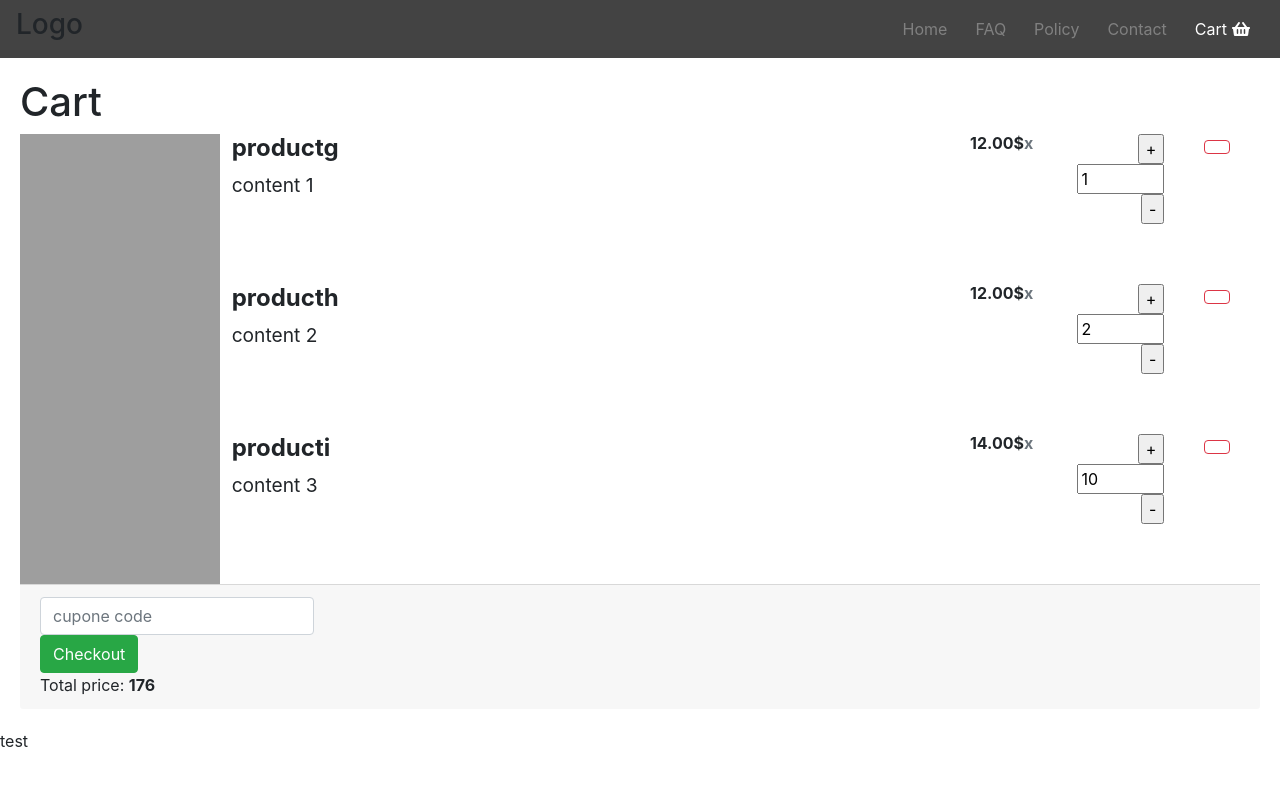
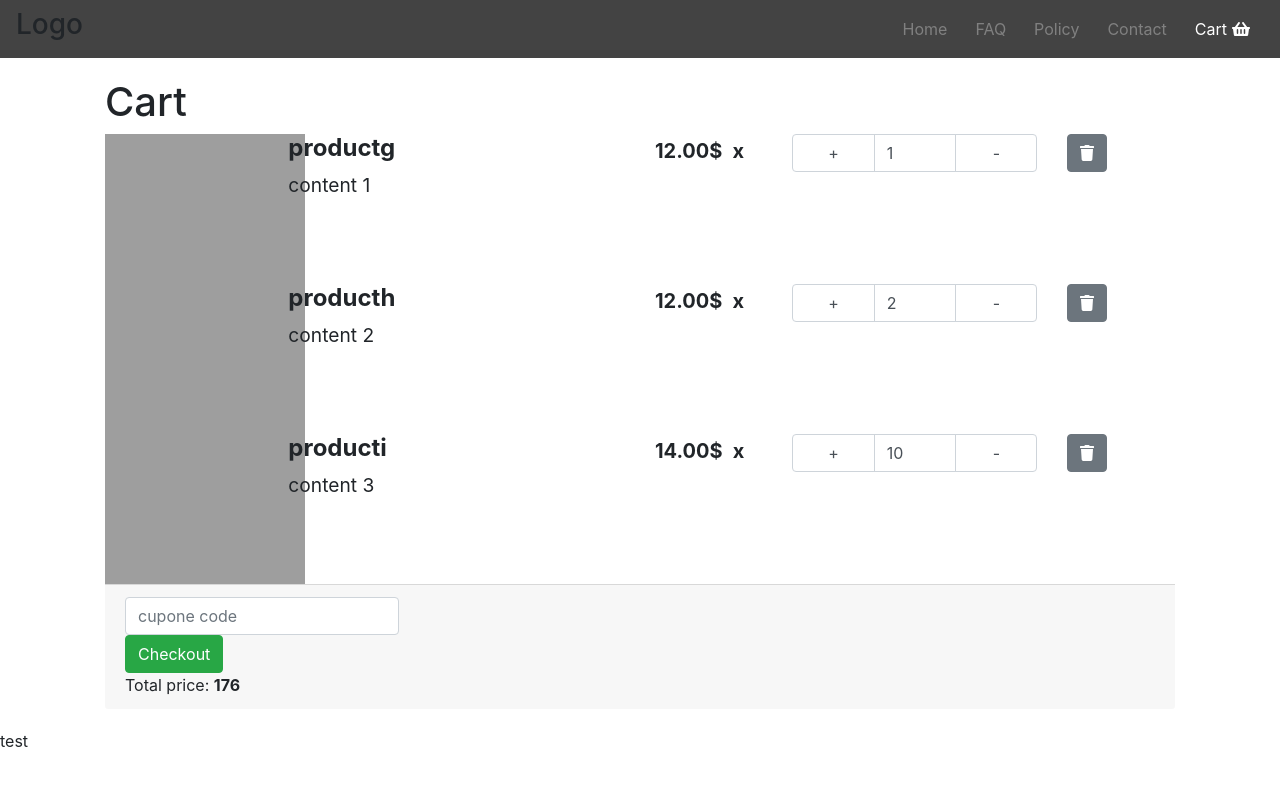
Before and after one commit to izabela-d/Bookstore-App, a React (Create React App) app in the folder client/: page /cart in a window 1280 px wide. Shown: the top 786 px of the page. Built offline with nearby package versions, Linux system fonts and the light colour scheme.

Commit message:
Add reactstrap to CartProducts.js

```diff
--- a/client/src/components/features/Cart/CartProduct.js
+++ b/client/src/components/features/Cart/CartProduct.js
@@ -1,42 +1,51 @@
 import React from 'react';
 import PropTypes from 'prop-types';
-import {withRouter} from 'react-router-dom';
+import { withRouter } from 'react-router-dom';
 import Currency from "../../common/Currency/Currency";
 import Image from "../../common/Image/Image";
+import { Row, Col, InputGroup, Input, Button } from 'reactstrap';
+import { FontAwesomeIcon } from '@fortawesome/react-fontawesome';
+import { faTrash } from '@fortawesome/free-solid-svg-icons';
+import './CartProduct.scss';
 
 class CartProduct extends React.Component {
     render() {
+
         const { id, image, title, price, content, quantity, onRemoveProduct, onQtyChange } = this.props;
 
         return (
-            <div  className="row">
-                <div className="col-12 col-sm-12 col-md-2 text-center">
-                    <Image image={image}/>
-                </div>
-                <div className="col-12 text-sm-center col-sm-12 text-md-left col-md-6">
-                    <h4 className="product-name"><strong>{title}</strong></h4>
+            <div>
+                <Row>
+                    <Col sm={'2'} >
+                        <Image image={ image }/>
+                    </Col>
+                    <Col  sm={'4'}>
+                        <h4 className="product-name">
+                            <strong>{ title }</strong>
+                        </h4>
                         <h4>
-                        <small>{content}</small>
+                            <small>{ content }</small>
                         </h4>
-                </div>
-                <div className="col-12 col-sm-12 text-sm-center col-md-4 text-md-right row">
-                    <div className="col-3 col-sm-3 col-md-6 text-md-right">
-                        <h6><strong><Currency value={ price }/><span className="text-muted">x</span></strong></h6>
-                    </div>
-                    <div className="col-4 col-sm-4 col-md-4">
-                        <div className="quantity">
-                            <input
+                    </Col>
+                    <Col  sm={'6'}>
+                        <Row>
+                            <Col  sm={'3'}>
+                                <h5 className={'amount'}>
+                                    <strong>
+                                        <Currency value={ price }/>
+                                        <span className={'multiply'}>x</span>
+                                    </strong>
+                                </h5>
+                            </Col>
+                            <Col  sm={'6'}>
+                                <InputGroup>
+                                    <Input
                                         onClick={() => onQtyChange(id, quantity + 1)}
-                                type="button"
-                                value="+"
-                                className="plus"
+                                        type={'button'}
+                                        value={'+'}
                                     />
-                            <input
-                                type="number"
-                                step="1"
-                                max="99"
-                                min="1"
-                                value={quantity}
+                                    <Input
+                                        value={ quantity }
                                         onChange={(event) => {
                                             const value = parseInt(event.target.value);
 
@@ -46,24 +55,30 @@ class CartProduct extends React.Component {
                                                 onQtyChange(id, 0)
                                             }
                                         }}
-                                title="Qty"
-                                className="qty"
-                                size="4"
+                                        min={0}
+                                        max={100}
+                                        type={'number'}
+                                        step={'1'}
+                                        className={'quantity'}
                                     />
-                            <input
+                                    <Input
                                         onClick={() => onQtyChange(id, quantity - 1)}
-                                type="button"
-                                value="-"
-                                className="minus"
+                                        type={'button'}
+                                        value={'-'}
                                     />
-                        </div>
-                    </div>
-                    <div className="col-2 col-sm-2 col-md-2 text-right">
-                        <button onClick={() => onRemoveProduct(id)} type="button" className="btn btn-outline-danger btn-xs">
-                            <i className="fa fa-trash" aria-hidden="true" />
-                        </button>
-                    </div>
-                </div>
+                                </InputGroup>
+                            </Col>
+                            <Col  sm={'3'}>
+                                <Button
+                                    onClick={() => onRemoveProduct(id)}
+                                    color="secondary"
+                                >
+                                    <FontAwesomeIcon icon={ faTrash } />
+                                </Button>
+                            </Col>
+                        </Row>
+                    </Col>
+                </Row>
             </div>
         );
     }
--- /dev/null
+++ b/client/src/components/features/Cart/CartProduct.scss
@@ -0,0 +1,7 @@
+.amount {
+  line-height: 35px;
+
+  .multiply {
+    margin-left: 10px;
+  }
+}
--- a/client/src/components/layouts/MainLayout/MainLayout.js
+++ b/client/src/components/layouts/MainLayout/MainLayout.js
@@ -5,11 +5,11 @@ import Footer from "../../features/Footer/Footer";
 
 const MainLayout = ({ children }) => (
     <div>
+        <NavBar />
         <PageContainer>
-            <NavBar />
             {children}
-            <Footer />
         </PageContainer>
+        <Footer />
     </div>
 );
 
--- a/client/src/components/layouts/PageContainer/PageContainer.js
+++ b/client/src/components/layouts/PageContainer/PageContainer.js
@@ -3,7 +3,7 @@ import PropTypes from 'prop-types';
 import './PageContainer.scss';
 
 const PageContainer = ({ children }) => (
-    <div className="container-fluid">
+    <div className="container">
         {children}
     </div>
 );
```
Lines whose indentation alone changed are shown as unchanged.
